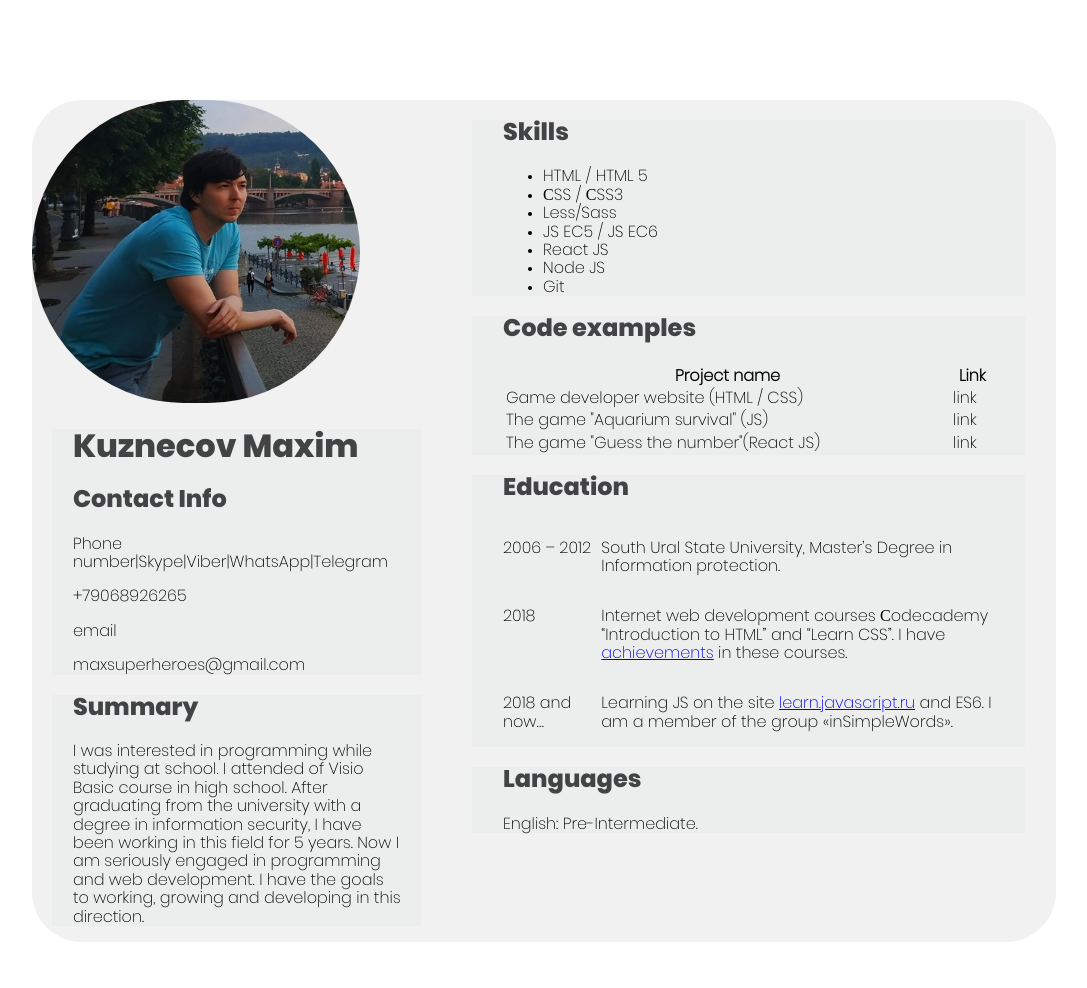
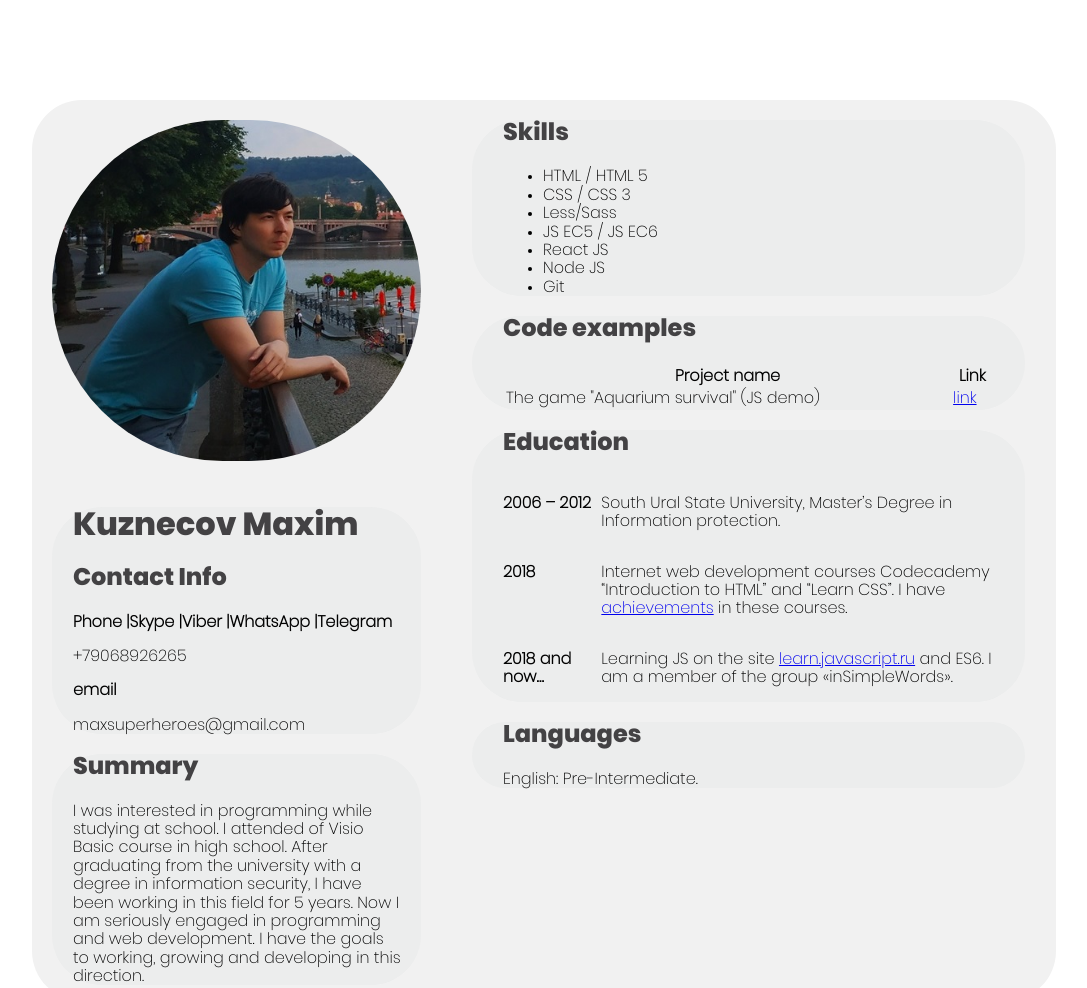
Before and after one commit to MaxKuznecov89/rsschool-cv, a website: page index.html in a window 1280 px wide. Shown: the top 988 px of the page, without its empty margins (96-1183 px from the left). Drawn offline with Linux system fonts and the light colour scheme.

Commit message:
feat: prepared the project for production

```diff
--- a/assets/css/main.css
+++ b/assets/css/main.css
@@ -1,60 +1,93 @@
+body
+{ font-family: 'poppinsextralight', 'Times New Roman', 'Times', serif;
 
-body {
-    width: 100%;
-    height: 100%;
-    font-family: 'poppinsextralight', 'Times New Roman', Times, serif;
-}
-h1,h2 {
-    font-family: 'poppinsextrabold', 'Times New Roman', Times, serif;
-    color: #434244;
+    width: 100%;  height: 100%;
 }
 
-.container {
-    max-width: 1024px;
-    margin: 100px auto;
-    background-color: #f1f1f1;
-    display: flex;
-    border-radius: 50px;
+h1,
+h2
+{
+    font-family: 'poppinsextrabold', 'Times New Roman', 'Times', serif;  color: #434244;
 }
-figure {
+
+.container
+{ display: flex;
+
+    max-width: 1024px;  margin: 100px auto;  border-radius: 50px;
+ background-color: #f1f1f1;
+}
+
+figure
+{
     margin: 0;
 }
-img {
-    width: 80%;
-    border-radius: 300px; /* Радиус скругления */
 
+img
+{
+    width: 90%;  margin: 20px;
+ border-radius: 300px;
 }
-.section {
+
+.section
+{ margin: 0 5%;  padding: 0 5%;  border-radius: 50px;
     background-color: #eceded;
-    padding: 0 5%;
-    margin: 0 5%;
 }
-.header {
+
+.header
+{
     width: 40%;
 }
-.main {
+
+.main
+{
     width: 60%;
 }
-table {
+
+table
+{
     width: 100%;
 }
-.my-education {
+
+.my-education
+{
     display: flex;
 }
-.head-education {
+
+.head-education
+{
     width: 20%;
 }
-.text-education {
+
+.text-education
+{
     width: 80%;
 }
-@media screen and (max-width: 760px) {
-    .container {
-         display: block;
+
+.headline
+{
+    font-weight: 900;
+}
+
+@media screen and (max-width: 760px)
+{
+    h1,
+    h2
+    {
+        text-align: center;
     }
-    .header {
+
+    .container
+    {
+        display: block;
+    }
+
+    .header
+    {
         width: 100%;
     }
-    .main {
+
+    .main
+    {
         width: 100%;
     }
-  }
+}
--- a/index.html
+++ b/index.html
@@ -1,42 +1,41 @@
 <!DOCTYPE html>
 <html lang="en">
+
 <head>
   <meta charset="UTF-8">
-    <meta name="viewport"
-          content="width=device-width, user-scalable=no, initial-scale=1.0, maximum-scale=1.0, minimum-scale=1.0">
+  <meta name="viewport" content="width=device-width,  initial-scale=1.0">
   <meta http-equiv="X-UA-Compatible" content="ie=edge">
   <title>CV Kuznecov Maxim</title>
-    <link rel="stylesheet" href="./normalize.css">
+  <link rel="stylesheet" href="./assets/libs/normalize.css">
   <link rel="stylesheet" href="./assets/fonds/fonds.css">
   <link rel="stylesheet" href="./assets/css/main.css">
 </head>
+
 <body>
-<div class = "container">
-    <header class = "header">
+  <div class="container">
+    <header class="header">
       <figure>
-            <img src="./assets/images/ava.jpg" alt="">
-            <figcaption>
-            </figcaption>
+        <img src="./assets/images/ava.jpg" alt="My foto">
       </figure>
       <section class="section contact">
         <h1>Kuznecov Maxim</h1>
         <h2>Contact Info</h2>
-                <p class = "headline">Phone number|Skype|Viber|WhatsApp|Telegram</p>
-                <p class = "main-text">+79068926265</p>
-                <p class = "headline">email</p>
-                <p class = "main-text">maxsuperheroes@gmail.com</p>
+        <p class="headline">Phone |Skype |Viber |WhatsApp |Telegram</p>
+        <p class="main-text">+79068926265</p>
+        <p class="headline">email</p>
+        <p class="main-text">maxsuperheroes@gmail.com</p>
       </section>
       <section class="section summary">
         <h2>Summary</h2>
         <p>I was interested in programming while studying at school. I attended of Visio Basic course in high school. After graduating from the university with a degree in information security, I have been working in this field for 5 years. Now I am seriously engaged in programming and web development. I have the goals to working, growing and developing in this direction.</p>
       </section>
     </header>
-    <main class = "main">
+    <main class="main">
       <section class="section skills">
         <h2>Skills</h2>
         <ul>
           <li>HTML / HTML 5</li>
-                    <li>СSS / СSS3</li>
+          <li>CSS / CSS 3</li>
           <li>Less/Sass</li>
           <li>JS EC5 / JS EC6</li>
           <li>React JS</li>
@@ -47,25 +46,29 @@
       <section class="section code">
         <h2>Code examples</h2>
         <table>
-                    <tr><th>Project name</th><th>Link</th></tr>
-                    <tr><td>Game developer website (HTML / CSS)</td><td>link</td></tr>
-                    <tr><td>The game "Aquarium survival" (JS)</td><td>link</td></tr>
-                    <tr><td>The game "Guess the number"(React JS)</td><td>link</td></tr>
+          <tr>
+            <th>Project name</th>
+            <th>Link</th>
+          </tr>
+          <tr>
+            <td>The game "Aquarium survival" (JS demo)</td>
+            <td><a href="https://codepen.io/maxkuznecov89/pen/GRKwJQZ">link</a></td>
+          </tr>
         </table>
       </section>
       <section class="section education">
         <h2>Education</h2>
         <div class="my-education">
-                    <p class = "head-education">2006 – 2012</p>
-                    <p class = "text-education">South Ural State University, Master’s Degree in Information protection.</p>
+          <p class="head-education headline">2006 – 2012</p>
+          <p class="text-education">South Ural State University, Master’s Degree in Information protection.</p>
         </div>
         <div class="my-education">
-                    <p class = "head-education">2018</p>
-                    <p class = "text-education">Internet web development courses Сodecademy “Introduction to HTML” and “Learn CSS”. I have <a href="https://www.codecademy.com/profiles/KuznecovMax1989">achievements</a> in these courses.</p>
+          <p class="head-education headline">2018</p>
+          <p class="text-education">Internet web development courses Codecademy “Introduction to HTML” and “Learn CSS”. I have <a href="https://www.codecademy.com/profiles/KuznecovMax1989">achievements</a> in these courses.</p>
         </div>
         <div class="my-education">
-                    <p class = "head-education">2018 and now… </p>
-                    <p class = "text-education">Learning JS on the site <a href="http://learn.javascript.ru">learn.javascript.ru</a> and ES6. I am a member of the group «inSimpleWords».</p>
+          <p class="head-education headline">2018 and now… </p>
+          <p class="text-education">Learning JS on the site <a href="http://learn.javascript.ru">learn.javascript.ru</a> and ES6. I am a member of the group «inSimpleWords».</p>
         </div>
       </section>
       <section class="section footer">
@@ -75,4 +78,5 @@
     </main>
   </div>
 </body>
+
 </html>
--- a/style.css
+++ /dev/null
@@ -1,21 +0,0 @@
-div {
-    height: 500px;
-
-
-
-
-    width: 500px;
-
-
-
-    margin: 0 auto;
-
-
-
-    background-color: green;
-}
-
-p {
-
-    font-size: 3px
-}
```
Also changed, not shown: assets/libs/normalize.css (renamed from normalize.css), 1 other file. Lines whose indentation alone changed are shown as unchanged.
